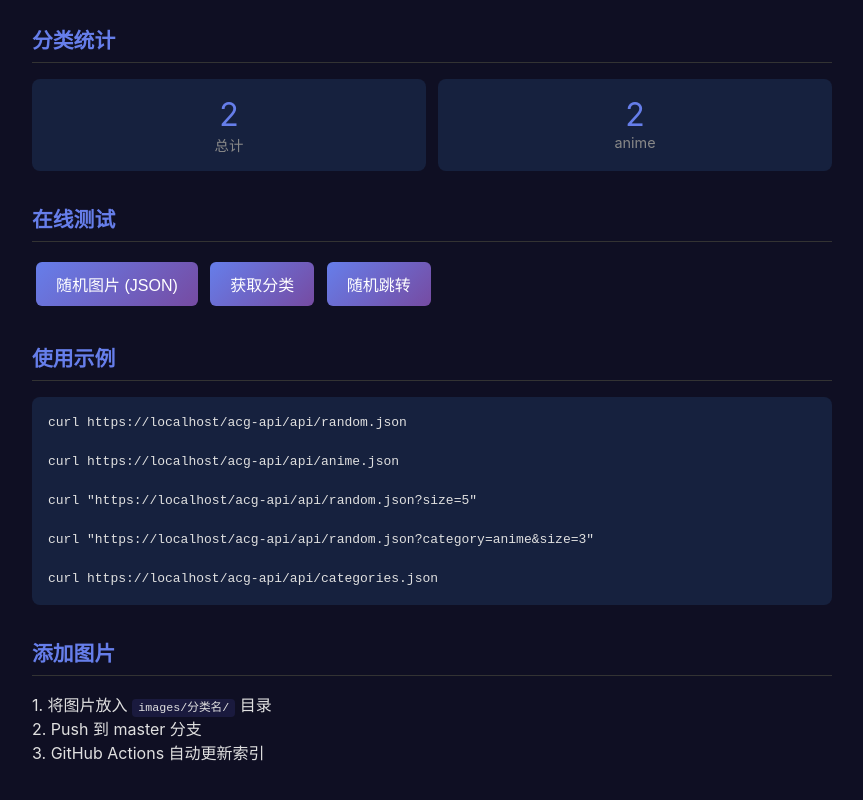
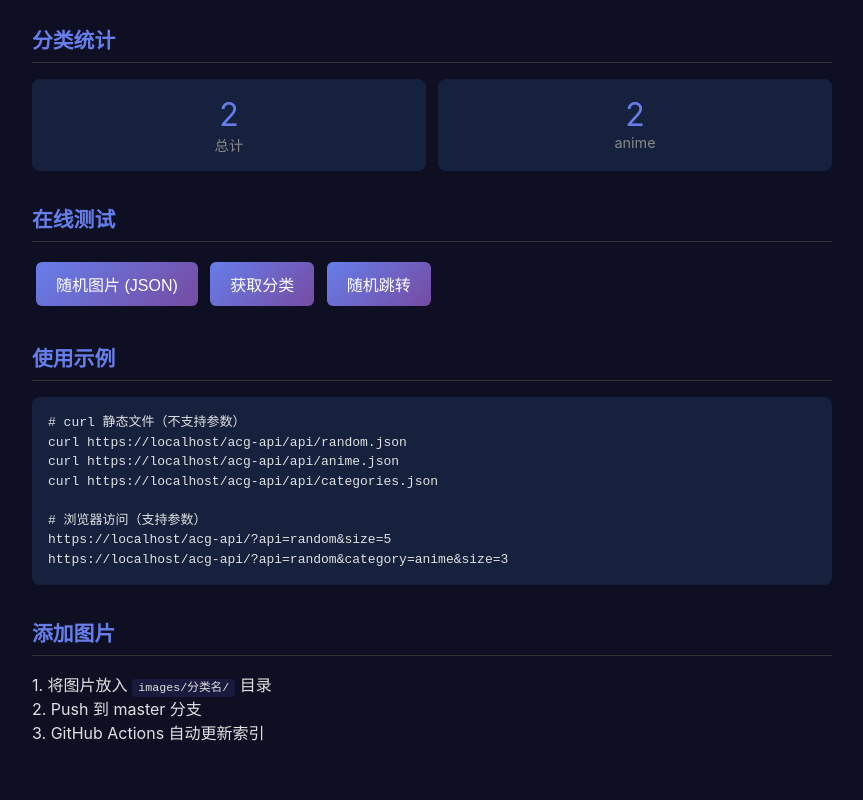
Before and after one commit to baifei001/acg-api, a website: page index.html in a window 1280 px wide. Shown: the part 964-1764 px from the top of the page, without its empty margins (208-1071 px from the left). Drawn offline with Linux system fonts and the light colour scheme.

Commit message:
文档：修正 size 参数用法说明
- curl 只能访问静态文件，不支持参数
- 带参数请求需通过浏览器访问 SPA 路由

```diff
--- a/index.html
+++ b/index.html
@@ -154,15 +154,14 @@
 
     <div class="section">
       <h2>使用示例</h2>
-      <pre>curl https://<span id="hostname3">username.github.io</span>/acg-api/api/random.json
+      <pre># curl 静态文件（不支持参数）
+curl https://<span id="hostname3">username.github.io</span>/acg-api/api/random.json
+curl https://<span id="hostname4">username.github.io</span>/acg-api/api/anime.json
+curl https://<span id="hostname5">username.github.io</span>/acg-api/api/categories.json
 
-curl https://<span id="hostname4">username.github.io</span>/acg-api/api/anime.json
-
-curl "https://<span id="hostname5">username.github.io</span>/acg-api/api/random.json?size=5"
-
-curl "https://<span id="hostname6">username.github.io</span>/acg-api/api/random.json?category=anime&size=3"
-
-curl https://<span id="hostname7">username.github.io</span>/acg-api/api/categories.json</pre>
+# 浏览器访问（支持参数）
+https://<span id="hostname6">username.github.io</span>/acg-api/?api=random&size=5
+https://<span id="hostname7">username.github.io</span>/acg-api/?api=random&category=anime&size=3</pre>
     </div>
 
     <div class="section">
```
Also changed, not shown: en.html (+7 -8 lines), README.md.
